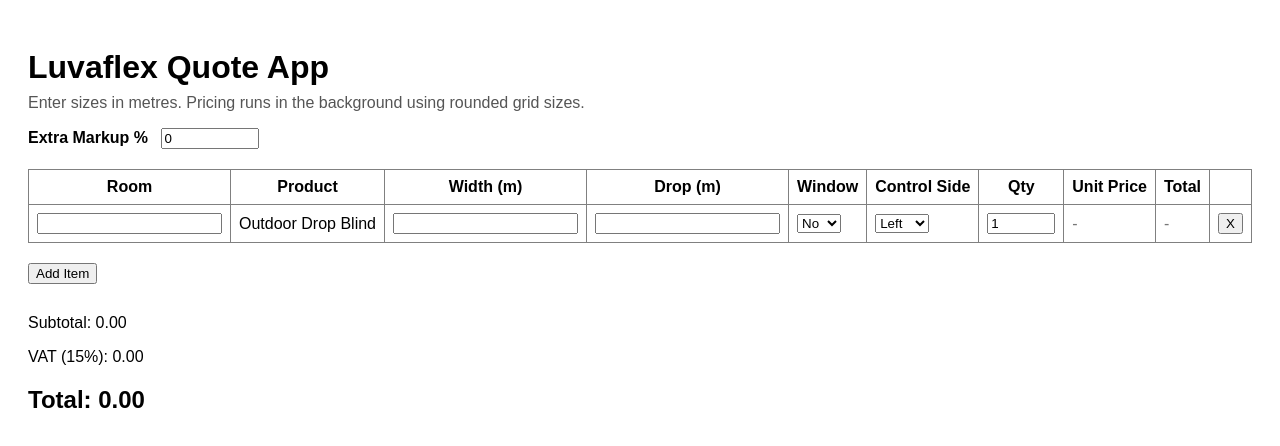
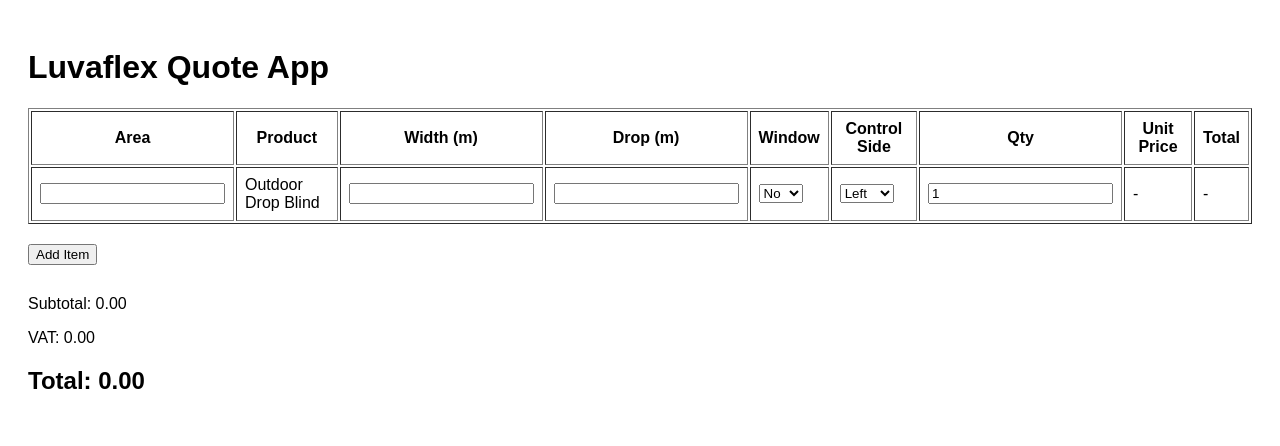
Before and after one commit to vbcsales2-prog/luvaflex-app, a Next.js app: page / in a window 1280 px wide. Shown: the top 446 px of the page. Built offline with nearby package versions, Linux system fonts and the light colour scheme.

Commit message:
Update page.tsx

```diff
--- a/app/page.tsx
+++ b/app/page.tsx
@@ -4,7 +4,7 @@
 
 type Item = {
   id: string;
-  room: string;
+  area: string;
   product: string;
   widthM: number | "";
   dropM: number | "";
@@ -13,181 +13,109 @@
   clearWindow: "Yes" | "No";
 };
 
-const WIDTH_STEPS_MM = [1000, 1500, 2000, 2500, 3000, 3500, 4000, 4500, 5000, 5500];
-const DROP_STEPS_MM = [1000, 1500, 2000, 2500, 3000, 3500];
+const WIDTH_STEPS_MM = [1000,1500,2000,2500,3000,3500,4000,4500,5000,5500];
+const DROP_STEPS_MM = [1000,1500,2000,2500,3000,3500];
 
-const BASE_PRICE_GRID: Record<number, Record<number, number>> = {
-  1000: { 1000: 1566, 1500: 1851, 2000: 2136, 2500: 2421, 3000: 2706, 3500: 2991, 4000: 3276, 4500: 3561, 5000: 3846, 5500: 4131 },
-  1500: { 1000: 1746, 1500: 2091, 2000: 2436, 2500: 2781, 3000: 3126, 3500: 3471, 4000: 3816, 4500: 4161, 5000: 4506, 5500: 4851 },
-  2000: { 1000: 1926, 1500: 2331, 2000: 2736, 2500: 3141, 3000: 3546, 3500: 3951, 4000: 4356, 4500: 4761, 5000: 5166, 5500: 5571 },
-  2500: { 1000: 2106, 1500: 2571, 2000: 3036, 2500: 3501, 3000: 3966, 3500: 4431, 4000: 4896, 4500: 5361, 5000: 5826, 5500: 6291 },
-  3000: { 1000: 2286, 1500: 2811, 2000: 3336, 2500: 3861, 3000: 4386, 3500: 4911, 4000: 5436, 4500: 5961, 5000: 6486, 5500: 7011 },
-  3500: { 1000: 2466, 1500: 3051, 2000: 3636, 2500: 4221, 3000: 4806, 3500: 5391, 4000: 5976, 4500: 6561, 5000: 7146, 5500: 7731 },
+const BASE_PRICE_GRID = {
+  1000:{1000:1566,1500:1851,2000:2136,2500:2421,3000:2706,3500:2991,4000:3276,4500:3561,5000:3846,5500:4131},
+  1500:{1000:1746,1500:2091,2000:2436,2500:2781,3000:3126,3500:3471,4000:3816,4500:4161,5000:4506,5500:4851},
+  2000:{1000:1926,1500:2331,2000:2736,2500:3141,3000:3546,3500:3951,4000:4356,4500:4761,5000:5166,5500:5571},
+  2500:{1000:2106,1500:2571,2000:3036,2500:3501,3000:3966,3500:4431,4000:4896,4500:5361,5000:5826,5500:6291},
+  3000:{1000:2286,1500:2811,2000:3336,2500:3861,3000:4386,3500:4911,4000:5436,4500:5961,5000:6486,5500:7011},
+  3500:{1000:2466,1500:3051,2000:3636,2500:4221,3000:4806,3500:5391,4000:5976,4500:6561,5000:7146,5500:7731},
 };
 
-const CLEAR_WINDOW_ADDON: Record<number, number> = {
-  1000: 450,
-  1500: 675,
-  2000: 900,
-  2500: 1125,
-  3000: 1350,
-  3500: 1575,
-  4000: 1800,
-  4500: 2025,
-  5000: 2250,
-  5500: 2475,
+const CLEAR_WINDOW_ADDON = {
+  1000:450,1500:675,2000:900,2500:1125,3000:1350,3500:1575,4000:1800,4500:2025,5000:2250,5500:2475,
 };
 
 const VAT_RATE = 0.15;
 
-function roundUpToGrid(valueMm: number, steps: number[]) {
-  for (const step of steps) {
-    if (valueMm <= step) return step;
+function roundUp(value:number, steps:number[]){
+  for(const s of steps){
+    if(value <= s) return s;
   }
   return null;
 }
 
-function currency(value: number) {
-  return value.toLocaleString("en-ZA", {
-    minimumFractionDigits: 2,
-    maximumFractionDigits: 2,
-  });
+function currency(v:number){
+  return v.toLocaleString("en-ZA",{minimumFractionDigits:2});
 }
 
-export default function Page() {
-  const [items, setItems] = useState<Item[]>([
-    {
-      id: "1",
-      room: "",
-      product: "Outdoor Drop Blind",
-      widthM: "",
-      dropM: "",
-      qty: 1,
-      controlSide: "Left",
-      clearWindow: "No",
-    },
-  ]);
+export default function Page(){
 
-  const [extraMarkupPercent, setExtraMarkupPercent] = useState<number>(0);
+  const [items,setItems] = useState<Item[]>([{
+    id:"1",
+    area:"",
+    product:"Outdoor Drop Blind",
+    widthM:"",
+    dropM:"",
+    qty:1,
+    controlSide:"Left",
+    clearWindow:"No"
+  }]);
 
-  const addItem = () => {
-    setItems((prev) => [
-      ...prev,
-      {
-        id: Date.now().toString(),
-        room: "",
-        product: "Outdoor Drop Blind",
-        widthM: "",
-        dropM: "",
-        qty: 1,
-        controlSide: "Left",
-        clearWindow: "No",
-      },
-    ]);
+  const addItem = ()=>{
+    setItems([...items,{
+      id:Date.now().toString(),
+      area:"",
+      product:"Outdoor Drop Blind",
+      widthM:"",
+      dropM:"",
+      qty:1,
+      controlSide:"Left",
+      clearWindow:"No"
+    }]);
   };
 
-  const updateItem = <K extends keyof Item>(id: string, field: K, value: Item[K]) => {
-    setItems((prev) =>
-      prev.map((item) => (item.id === id ? { ...item, [field]: value } : item))
-    );
+  const updateItem = (id:string, field:keyof Item, value:any)=>{
+    setItems(prev=>prev.map(i=>i.id===id?{...i,[field]:value}:i));
   };
 
-  const removeItem = (id: string) => {
-    setItems((prev) => prev.filter((item) => item.id !== id));
-  };
+  const computed = useMemo(()=>{
 
-  const computedItems = useMemo(() => {
-    return items.map((item) => {
-      const hasSizes =
-        item.widthM !== "" &&
-        item.dropM !== "" &&
-        Number(item.widthM) > 0 &&
-        Number(item.dropM) > 0;
+    return items.map(item=>{
 
-      if (!hasSizes) {
-        return {
-          ...item,
-          measuredWidthMm: 0,
-          measuredDropMm: 0,
-          roundedWidth: null,
-          roundedDrop: null,
-          outsideGrid: false,
-          basePrice: 0,
-          clearWindowAddon: 0,
-          unitPrice: 0,
-          lineTotal: 0,
-          pending: true,
-        };
+      if(item.widthM==="" || item.dropM===""){
+        return {...item, unit:0,total:0,pending:true};
       }
 
-      const measuredWidthMm = Math.ceil(Number(item.widthM) * 1000);
-      const measuredDropMm = Math.ceil(Number(item.dropM) * 1000);
+      const widthMm = Math.ceil(Number(item.widthM)*1000);
+      const dropMm = Math.ceil(Number(item.dropM)*1000);
 
-      const roundedWidth = roundUpToGrid(measuredWidthMm, WIDTH_STEPS_MM);
-      const roundedDrop = roundUpToGrid(measuredDropMm, DROP_STEPS_MM);
+      const rw = roundUp(widthMm, WIDTH_STEPS_MM);
+      const rd = roundUp(dropMm, DROP_STEPS_MM);
 
-      const outsideGrid = !roundedWidth || !roundedDrop;
-
-      let basePrice = 0;
-      let clearWindowAddon = 0;
-      let unitPrice = 0;
-
-      if (!outsideGrid && roundedWidth && roundedDrop) {
-        basePrice = BASE_PRICE_GRID[roundedDrop][roundedWidth];
-        clearWindowAddon =
-          item.clearWindow === "Yes" ? CLEAR_WINDOW_ADDON[roundedWidth] ?? 0 : 0;
-        unitPrice = (basePrice + clearWindowAddon) * (1 + extraMarkupPercent / 100);
+      if(!rw || !rd){
+        return {...item, unit:0,total:0,custom:true};
       }
 
-      const lineTotal = unitPrice * Math.max(item.qty || 0, 0);
+      const base = BASE_PRICE_GRID[rd][rw];
+      const addon = item.clearWindow==="Yes" ? CLEAR_WINDOW_ADDON[rw] : 0;
 
-      return {
-        ...item,
-        measuredWidthMm,
-        measuredDropMm,
-        roundedWidth,
-        roundedDrop,
-        outsideGrid,
-        basePrice,
-        clearWindowAddon,
-        unitPrice,
-        lineTotal,
-        pending: false,
-      };
+      const unit = base + addon;
+      const total = unit * item.qty;
+
+      return {...item, unit, total};
+
     });
-  }, [items, extraMarkupPercent]);
 
-  const totals = useMemo(() => {
-    const subtotal = computedItems.reduce((sum, item) => sum + item.lineTotal, 0);
-    const vat = subtotal * VAT_RATE;
-    const total = subtotal + vat;
-    return { subtotal, vat, total };
-  }, [computedItems]);
+  },[items]);
+
+  const totals = useMemo(()=>{
+    const sub = computed.reduce((s,i)=>s+(i.total||0),0);
+    const vat = sub*VAT_RATE;
+    return {sub,vat,total:sub+vat};
+  },[computed]);
 
   return (
-    <div style={{ padding: 20, fontFamily: "Arial, sans-serif" }}>
-      <h1 style={{ marginBottom: 8 }}>Luvaflex Quote App</h1>
-      <p style={{ marginTop: 0, color: "#555" }}>
-        Enter sizes in metres. Pricing runs in the background using rounded grid sizes.
-      </p>
+    <div style={{padding:20,fontFamily:"Arial"}}>
+      <h1>Luvaflex Quote App</h1>
 
-      <div style={{ marginBottom: 20 }}>
-        <label style={{ fontWeight: 600 }}>
-          Extra Markup %{" "}
-          <input
-            type="number"
-            value={extraMarkupPercent}
-            onChange={(e) => setExtraMarkupPercent(Number(e.target.value) || 0)}
-            style={{ marginLeft: 8, width: 90 }}
-          />
-        </label>
-      </div>
-
-      <div style={{ overflowX: "auto" }}>
-        <table border={1} cellPadding={8} style={{ width: "100%", borderCollapse: "collapse" }}>
+      <table border={1} cellPadding={8} style={{width:"100%",marginTop:20}}>
         <thead>
           <tr>
-              <th>Room</th>
+            <th>Area</th>
             <th>Product</th>
             <th>Width (m)</th>
             <th>Drop (m)</th>
@@ -196,120 +124,78 @@
             <th>Qty</th>
             <th>Unit Price</th>
             <th>Total</th>
-              <th></th>
           </tr>
         </thead>
+
         <tbody>
-            {computedItems.map((item) => (
+          {computed.map(item=>(
             <tr key={item.id}>
               <td>
-                  <input
-                    value={item.room}
-                    onChange={(e) => updateItem(item.id, "room", e.target.value)}
+                <input value={item.area}
+                  onChange={e=>updateItem(item.id,"area",e.target.value)}
                 />
               </td>
 
               <td>{item.product}</td>
 
               <td>
-                  <input
-                    type="number"
-                    step="0.001"
+                <input type="number" step="0.001"
                   value={item.widthM}
-                    onChange={(e) =>
-                      updateItem(
-                        item.id,
-                        "widthM",
-                        e.target.value === "" ? "" : Number(e.target.value)
-                      )
-                    }
+                  onChange={e=>updateItem(item.id,"widthM",e.target.value)}
                 />
               </td>
 
               <td>
-                  <input
-                    type="number"
-                    step="0.001"
+                <input type="number" step="0.001"
                   value={item.dropM}
-                    onChange={(e) =>
-                      updateItem(
-                        item.id,
-                        "dropM",
-                        e.target.value === "" ? "" : Number(e.target.value)
-                      )
-                    }
+                  onChange={e=>updateItem(item.id,"dropM",e.target.value)}
                 />
               </td>
 
               <td>
-                  <select
-                    value={item.clearWindow}
-                    onChange={(e) =>
-                      updateItem(item.id, "clearWindow", e.target.value as "Yes" | "No")
-                    }
-                  >
-                    <option value="No">No</option>
-                    <option value="Yes">Yes</option>
+                <select value={item.clearWindow}
+                  onChange={e=>updateItem(item.id,"clearWindow",e.target.value)}>
+                  <option>No</option>
+                  <option>Yes</option>
                 </select>
               </td>
 
               <td>
-                  <select
-                    value={item.controlSide}
-                    onChange={(e) =>
-                      updateItem(item.id, "controlSide", e.target.value as "Left" | "Right")
-                    }
-                  >
-                    <option value="Left">Left</option>
-                    <option value="Right">Right</option>
+                <select value={item.controlSide}
+                  onChange={e=>updateItem(item.id,"controlSide",e.target.value)}>
+                  <option>Left</option>
+                  <option>Right</option>
                 </select>
               </td>
 
               <td>
-                  <input
-                    type="number"
-                    value={item.qty}
-                    onChange={(e) => updateItem(item.id, "qty", Number(e.target.value) || 0)}
-                    style={{ width: 60 }}
+                <input type="number" value={item.qty}
+                  onChange={e=>updateItem(item.id,"qty",Number(e.target.value))}
                 />
               </td>
 
               <td>
-                  {item.pending ? (
-                    <span style={{ color: "#777" }}>-</span>
-                  ) : item.outsideGrid ? (
-                    <span style={{ color: "red", fontWeight: 600 }}>Custom Quote</span>
-                  ) : (
-                    currency(item.unitPrice)
-                  )}
+                {item.pending ? "-" :
+                 item.custom ? "Custom Quote" :
+                 currency(item.unit)}
               </td>
 
               <td>
-                  {item.pending ? (
-                    <span style={{ color: "#777" }}>-</span>
-                  ) : item.outsideGrid ? (
-                    <span style={{ color: "red", fontWeight: 600 }}>-</span>
-                  ) : (
-                    currency(item.lineTotal)
-                  )}
+                {item.pending ? "-" :
+                 item.custom ? "-" :
+                 currency(item.total)}
               </td>
 
-                <td>
-                  <button onClick={() => removeItem(item.id)}>X</button>
-                </td>
             </tr>
           ))}
         </tbody>
       </table>
-      </div>
 
-      <button onClick={addItem} style={{ marginTop: 20 }}>
-        Add Item
-      </button>
+      <button onClick={addItem} style={{marginTop:20}}>Add Item</button>
 
-      <div style={{ marginTop: 30 }}>
-        <p>Subtotal: {currency(totals.subtotal)}</p>
-        <p>VAT (15%): {currency(totals.vat)}</p>
+      <div style={{marginTop:30}}>
+        <p>Subtotal: {currency(totals.sub)}</p>
+        <p>VAT: {currency(totals.vat)}</p>
         <h2>Total: {currency(totals.total)}</h2>
       </div>
     </div>
```
Lines whose indentation alone changed are shown as unchanged.
